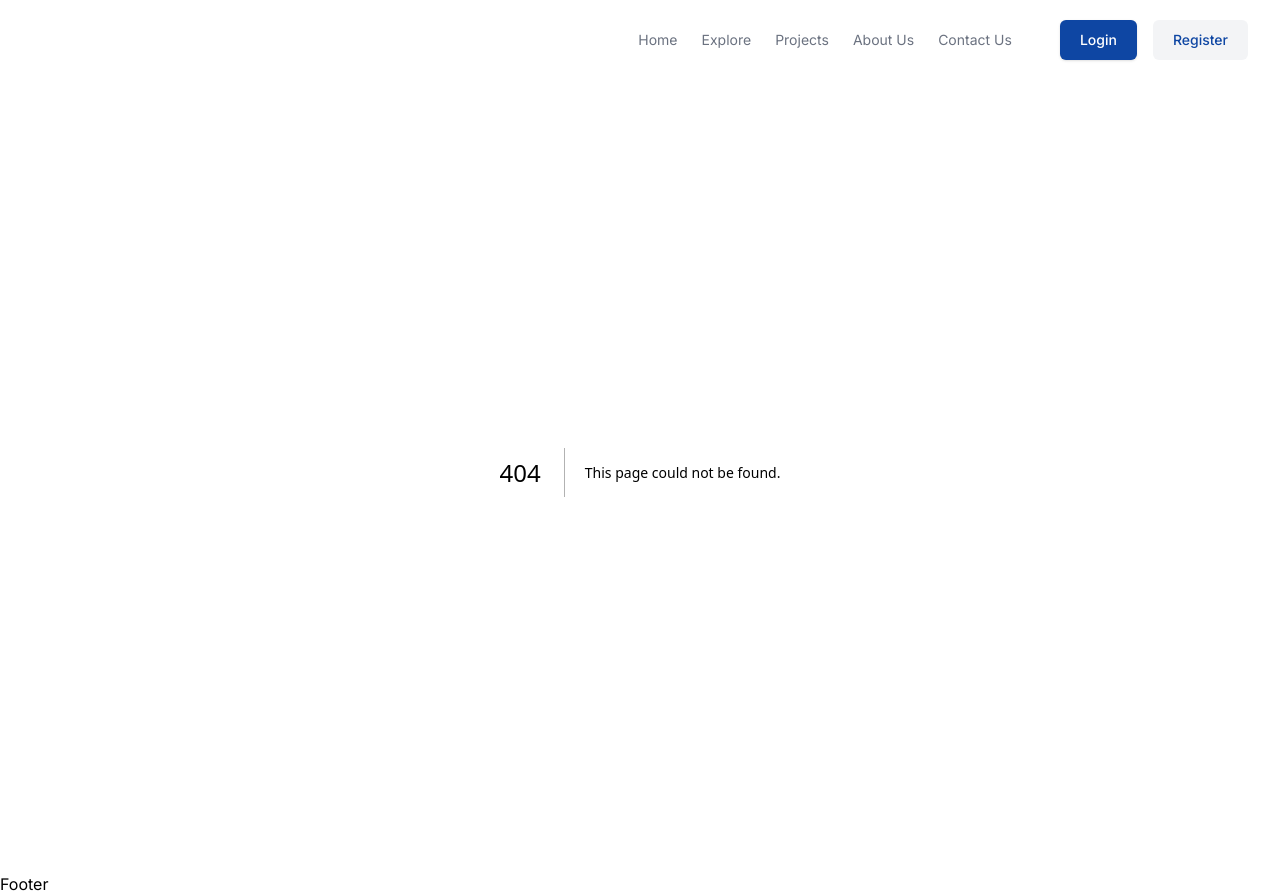
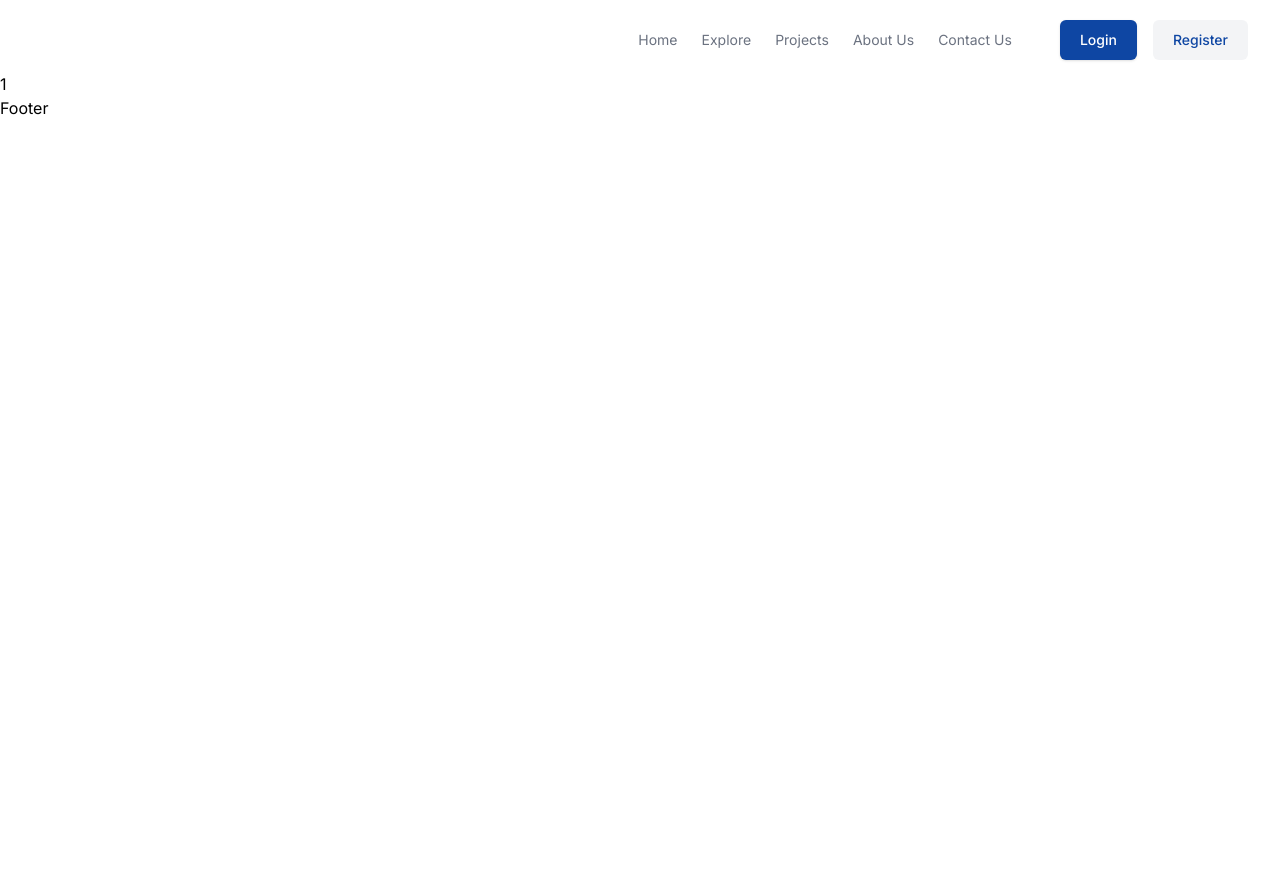
Before and after one commit to amrelskhawy/ecommerce, a Next.js app in the folder Ecommerce/: page /product-details/1 in a window 1280 px wide. Before the commit this address had no page. After the commit the page ends 800 px from the top, so only its background shows below. Built offline with nearby package versions, Linux system fonts and the light colour scheme.

Commit message:
create nested dynamic route based on product ID

```diff
--- /dev/null
+++ b/Ecommerce/app/product-details/[productID]/page.jsx
@@ -0,0 +1,9 @@
+import React from "react";
+
+export default function ProductDetail({ params }) {
+	return (
+		<div>
+			{params?.productID}
+		</div>
+	)
+}
```
